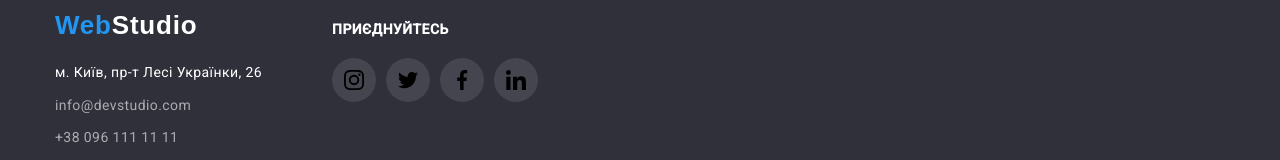
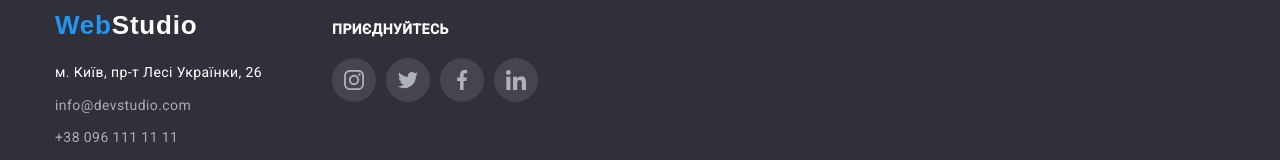
Before and after one commit to SergiyTroya/goit-markup-hw-06, a plain HTML site: page portfolio.html in a window 1280 px wide. Shown: the part 1644-1804 px from the top of the page. Drawn offline with nearby package versions, Linux system fonts and the light colour scheme.

Commit message:
Update portfolio.html

```diff
--- a/portfolio.html
+++ b/portfolio.html
@@ -213,24 +213,24 @@
             <h3 class="footer-text">приєднуйтесь</h3>
             <ul class="soc-links">
               <li class="soc-links-buttons background-color-for-footer-buttons">
-                <svg class="soc-links-instagram" width="20" height="20">
+                <a><svg class="soc-links-logos white-fill" width="20" height="20">
                   <use href="./icons/icons.svg#icon-instagram"></use>
-                </svg>
+                </svg></a>
               </li>
               <li class="soc-links-buttons background-color-for-footer-buttons">
-                <svg class="soc-links-twitter" width="20" height="20">
+                <a><svg class="soc-links-logos white-fill" width="20" height="20">
                   <use href="./icons/icons.svg#icon-twitter"></use>
-                </svg>
+                </svg></a>
               </li>
               <li class="soc-links-buttons background-color-for-footer-buttons">
-                <svg class="soc-links-facebook" width="20" height="20">
+                <a><svg class="soc-links-logos white-fill" width="20" height="20">
                   <use href="./icons/icons.svg#icon-facebook"></use>
-                </svg>
+                </svg></a>
               </li>
               <li class="soc-links-buttons background-color-for-footer-buttons">
-                <svg class="soc-links-linkedin" width="20" height="20">
+                <a><svg class="soc-links-logos white-fill" width="20" height="20">
                   <use href="./icons/icons.svg#icon-linkedin"></use>
-                </svg>
+                </svg></a>
               </li>
             </ul>
           </li>
```
